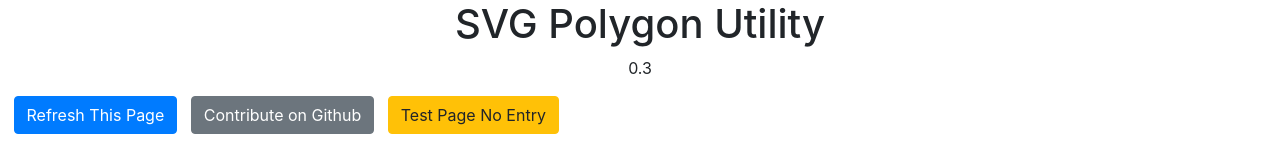
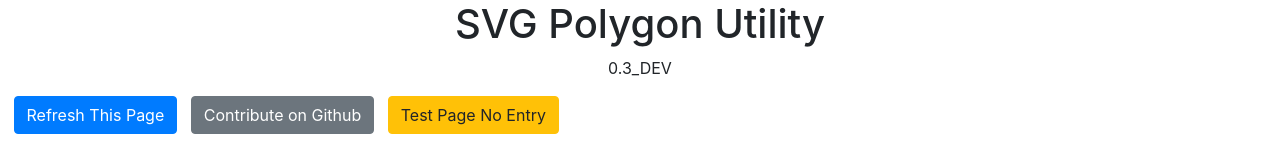
Before and after one commit to MingyaoLiu/SVG-Polygon-Util, an Angular app in the folder SVG-Poly-Util/: page /home in a window 1280 px wide. Shown: the top 160 px of the page. Built offline with nearby package versions, Linux system fonts and the light colour scheme.

Commit message:
fix dev and prod label

```diff
--- a/SVG-Poly-Util/src/app/app.component.ts
+++ b/SVG-Poly-Util/src/app/app.component.ts
@@ -19,6 +19,8 @@ export class AppComponent implements OnInit {
         this.version = environment.version.toString();
 
         if (environment.production === true) {
+            this.version += '_PROD';
+        } else {
             this.version += '_DEV';
         }
         this.getLocalStorageVersion();
```
